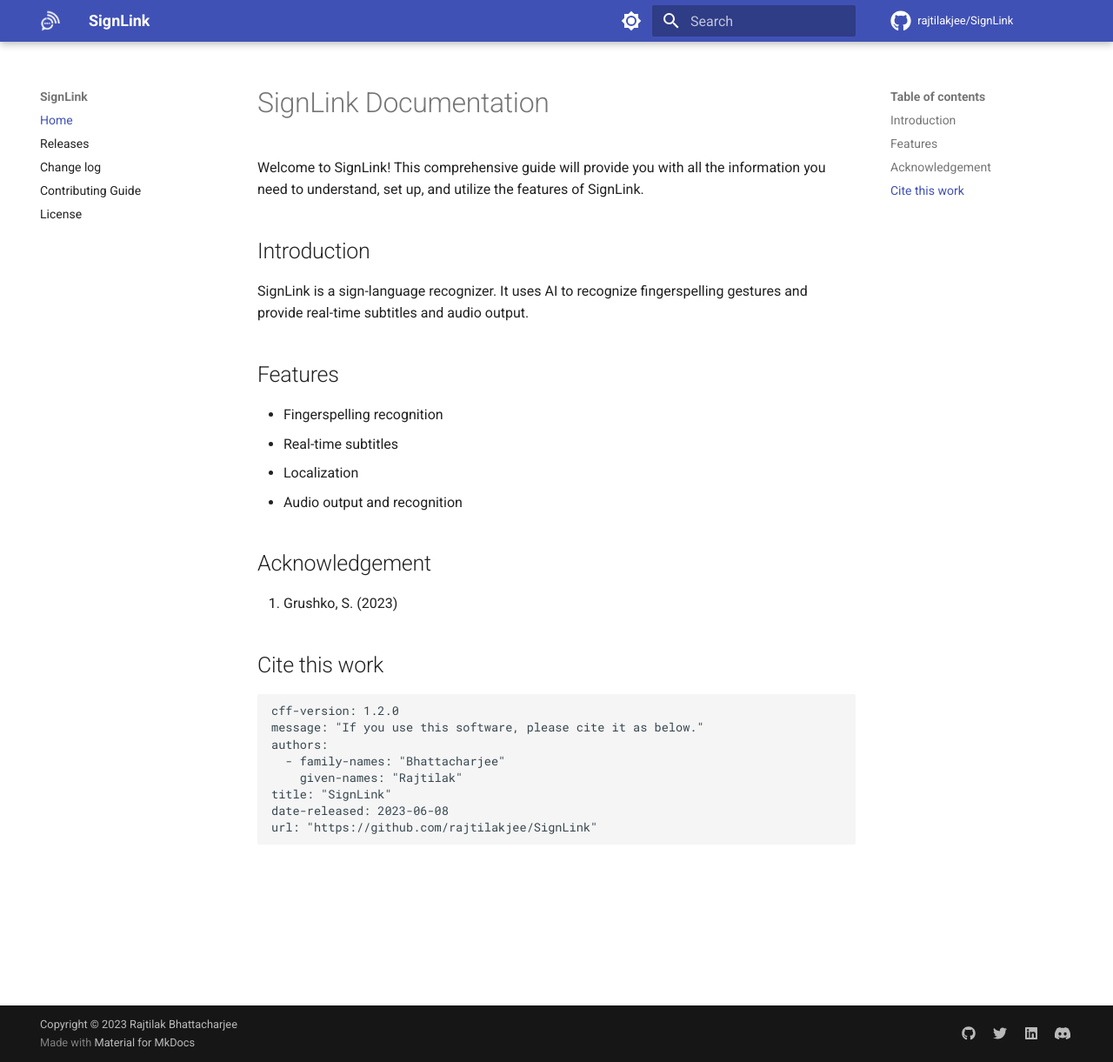
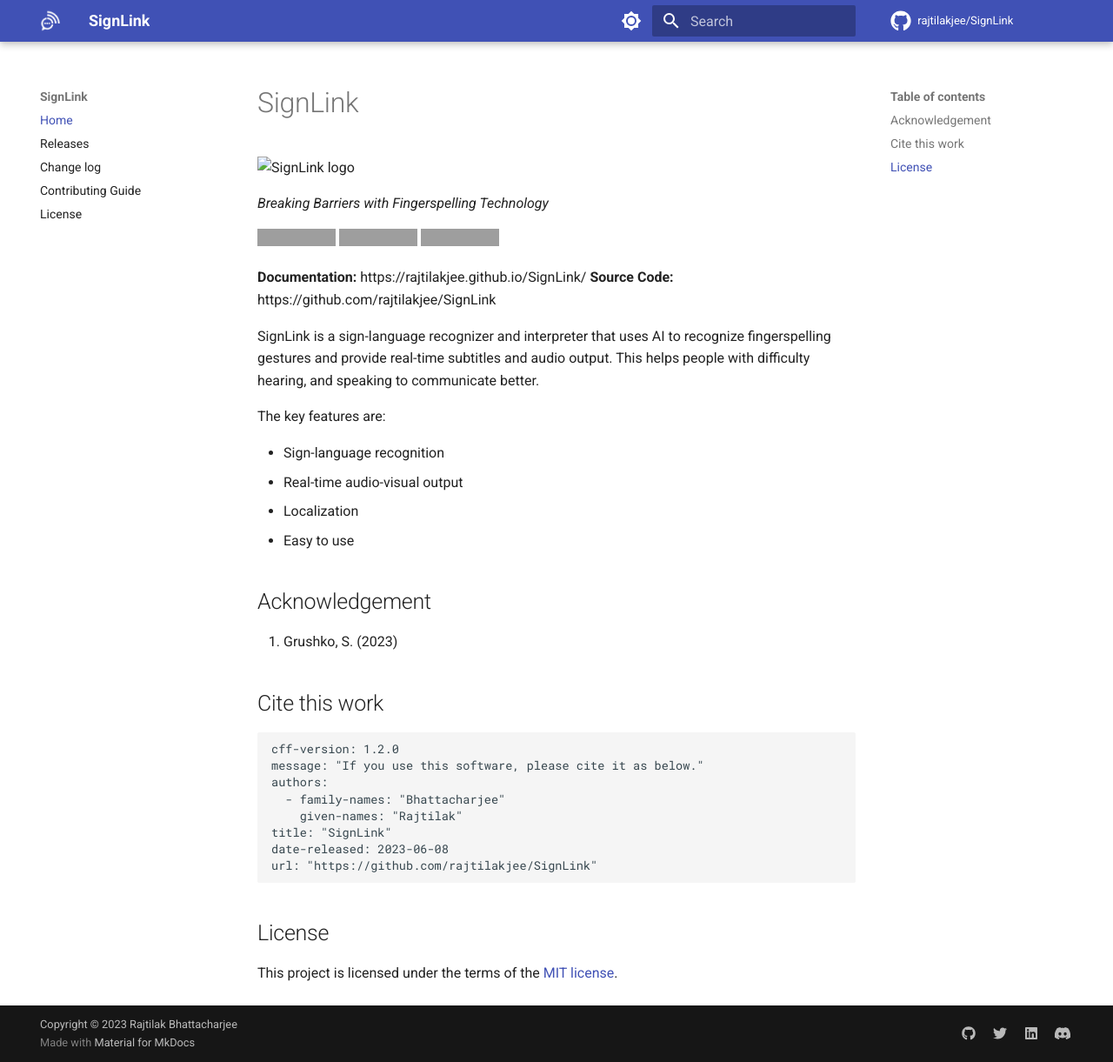
Before and after one commit to rajtilakjee/SignLink, an MkDocs documentation site: the page built from docs/index.md, in a window 1280 px wide and 1221 px high. Shown: the whole window at 87% size. Built offline with MkDocs 1.6.1 and Material for MkDocs 9.7.7, drawn with Linux system fonts in a browser that asks for light colours; comment, search, counter and statistics services are not loaded; grey boxes are pictures that could not be loaded.

Commit message:
Change docs

````diff
--- a/docs/index.md
+++ b/docs/index.md
@@ -1,17 +1,26 @@
-# SignLink Documentation
+# SignLink
 
-Welcome to SignLink! This comprehensive guide will provide you with all the information you need to understand, set up, and utilize the features of SignLink.
+![SignLink logo]()
 
-## Introduction
+*Breaking Barriers with Fingerspelling Technology*
 
-SignLink is a sign-language recognizer. It uses AI to recognize fingerspelling gestures and provide real-time subtitles and audio output.
+[![GitHub Sponsor](https://img.shields.io/badge/-Sponsor-EA4AAA?logo=githubsponsors&logoColor=FFFFFF&style=flat-square)](https://github.com/sponsors/rajtilakjee)
+[![Twitter](https://img.shields.io/badge/-Twitter-1DA1F2?logo=twitter&logoColor=FFFFFF&style=flat-square)](https://twitter.com/rajtilakjee)
+![MIT License](https://img.shields.io/github/license/rajtilakjee/SignLink?style=flat-square)
 
-## Features
 
-- Fingerspelling recognition
-- Real-time subtitles
+**Documentation:** https://rajtilakjee.github.io/SignLink/
+**Source Code:** https://github.com/rajtilakjee/SignLink
+
+
+SignLink is a sign-language recognizer and interpreter that uses AI to recognize fingerspelling gestures and provide real-time subtitles and audio output. This helps people with difficulty hearing, and speaking to communicate better.
+
+The key features are:
+
+- Sign-language recognition
+- Real-time audio-visual output
 - Localization
-- Audio output and recognition
+- Easy to use
 
 ## Acknowledgement
 
@@ -29,3 +38,7 @@
 date-released: 2023-06-08
 url: "https://github.com/rajtilakjee/SignLink"
 ```
+
+## License
+
+This project is licensed under the terms of the [MIT license](license.md).
````
